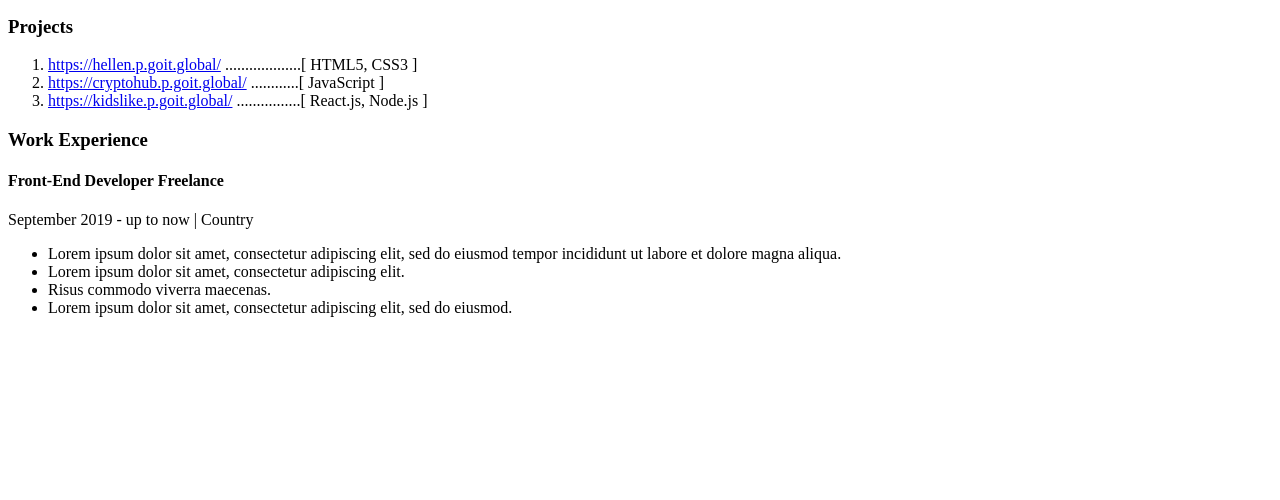
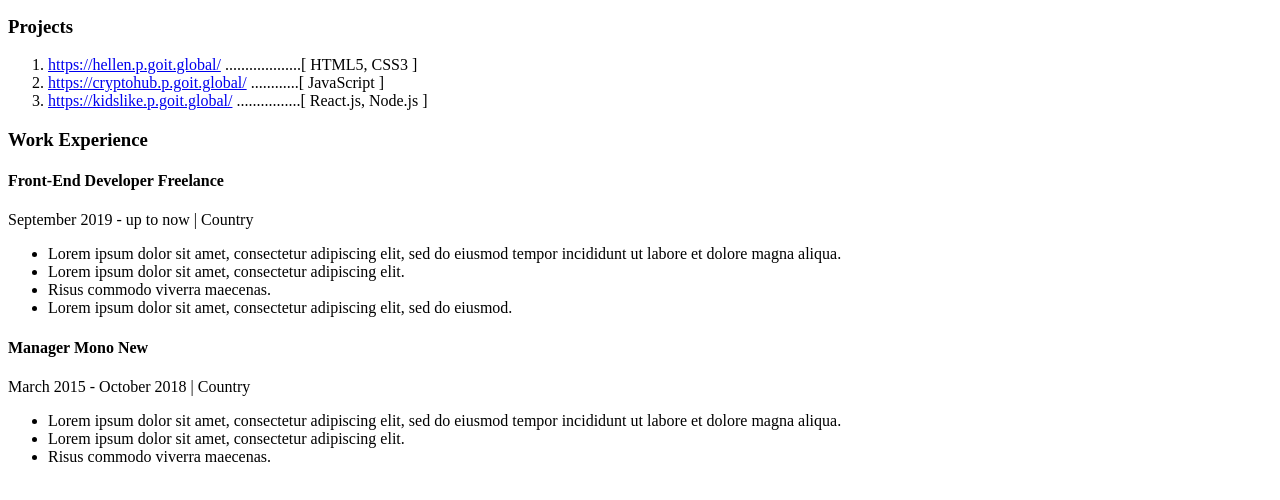
Before and after one commit to Cement-Official/ResumeGoIT, a plain HTML site: page index.html in a window 1280 px wide. Shown: the part 166-666 px from the top of the page. Drawn offline with Linux system fonts and the light colour scheme.

Commit message:
company 2

```diff
--- a/index.html
+++ b/index.html
@@ -56,7 +56,13 @@
             </div>
             <!--Company 2-->
             <div>
-
+                <h4>Manager Mono New</h4>
+                <p>March 2015 - October 2018   |   Country</p>
+                <ul>
+                    <li>Lorem ipsum dolor sit amet, consectetur adipiscing elit, sed do eiusmod tempor incididunt ut labore et dolore magna aliqua. </li>
+                    <li>Lorem ipsum dolor sit amet, consectetur adipiscing elit.</li>
+                    <li>Risus commodo viverra maecenas.</li>
+                </ul>
             </div>
             <!--Company 3-->
 
```
